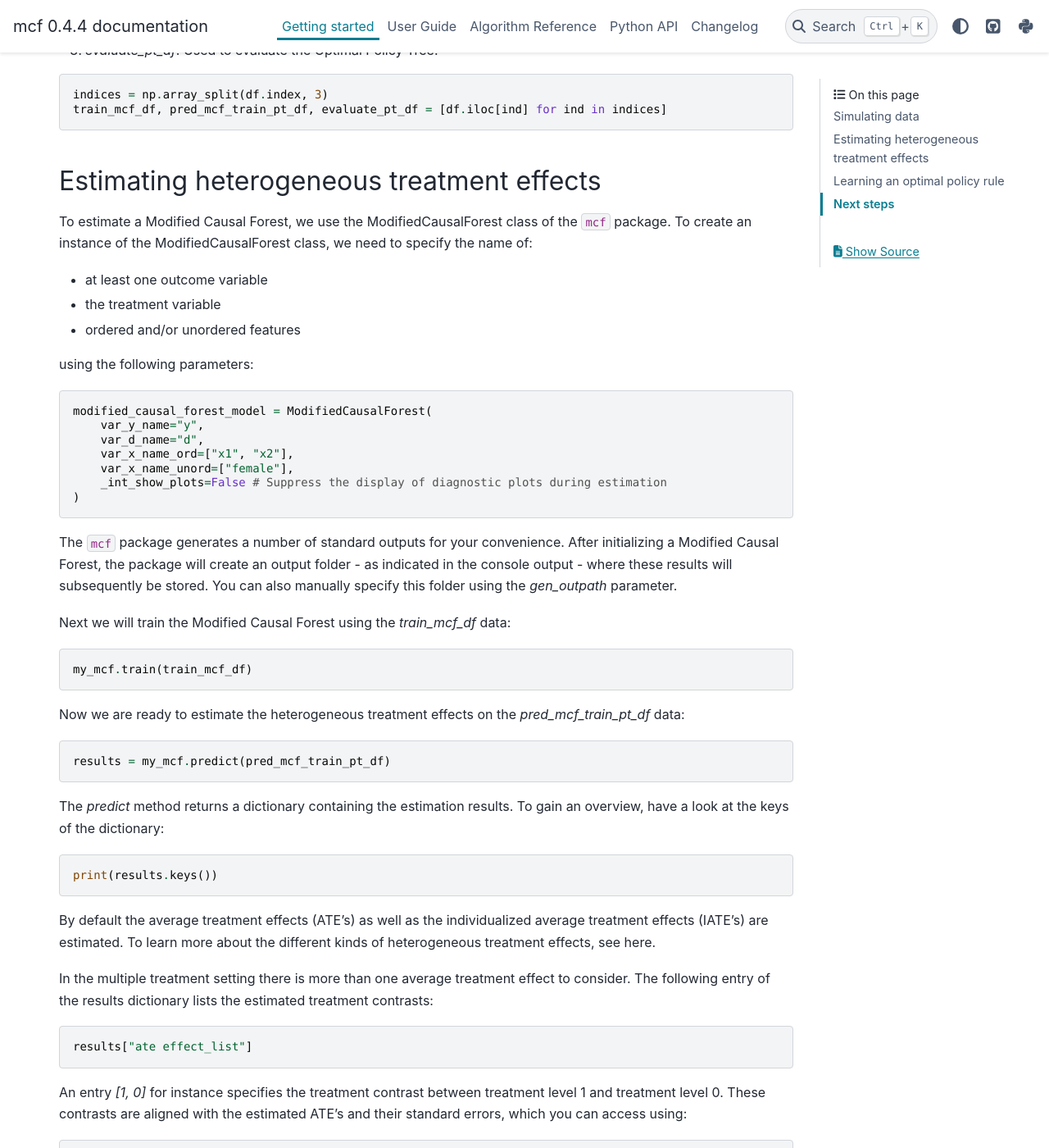
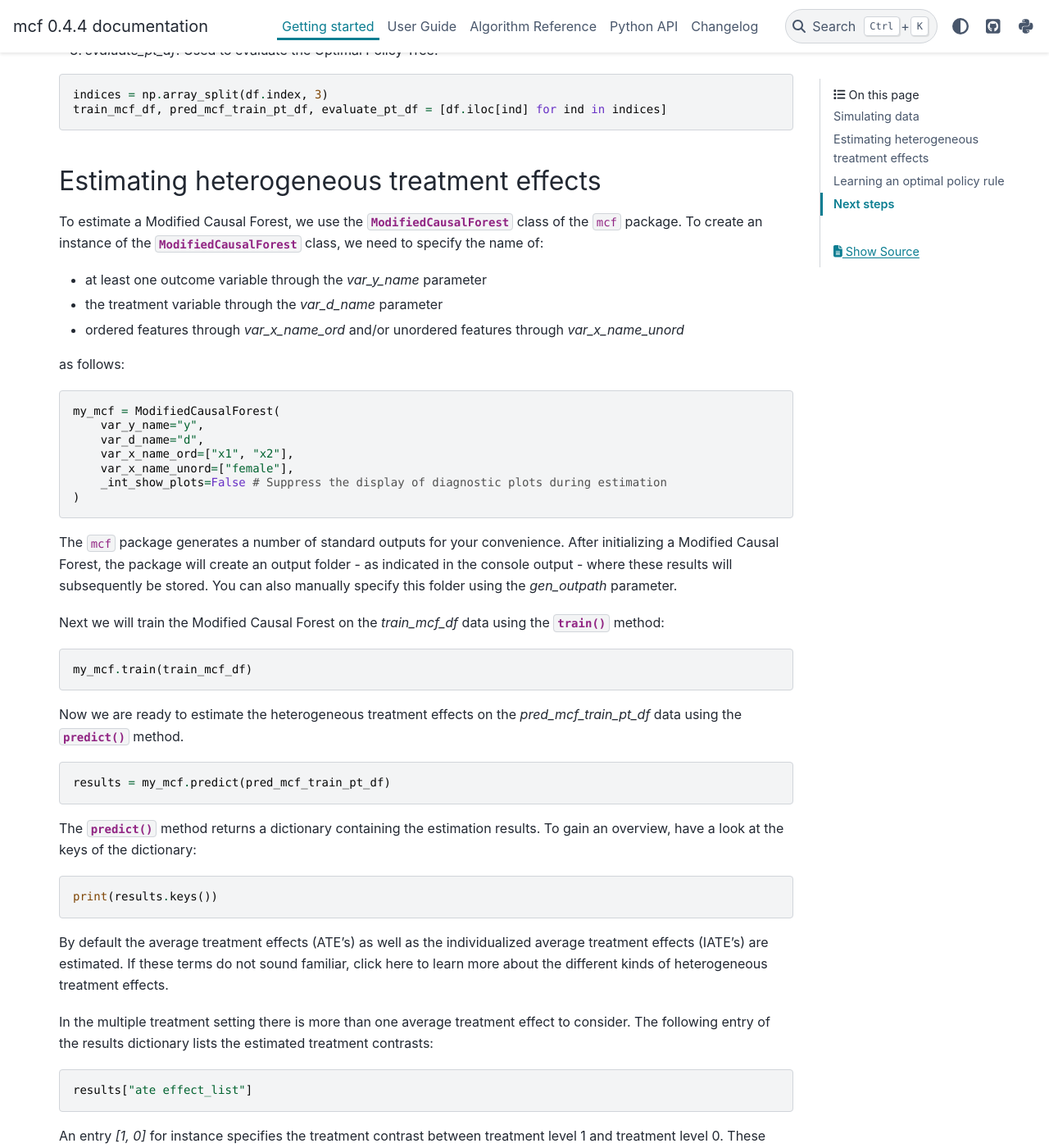
Before and after one commit to MCFpy/mcf, a Sphinx documentation site: the page built from docs/source/getting_started.rst, in a window 1280 px wide and 1400 px high, scrolled down 1174 px. Shown: the whole window at 82% size. Built offline with Sphinx 7.4.7 and the PyData theme 0.15.4, drawn with Linux system fonts in a browser that asks for light colours; some of the changed text lies outside the part shown.

Commit message:
Draft of getting started

```diff
--- a/docs/source/getting_started.rst
+++ b/docs/source/getting_started.rst
@@ -61,17 +61,17 @@
 Estimating heterogeneous treatment effects
 ------------------------------------------
 
-To estimate a Modified Causal Forest, we use the ModifiedCausalForest class of the ``mcf`` package. To create an instance of the ModifiedCausalForest class, we need to specify the name of:
+To estimate a Modified Causal Forest, we use the :py:class:`~mcf_mini.ModifiedCausalForest` class of the ``mcf`` package. To create an instance of the :py:class:`~mcf_mini.ModifiedCausalForest` class, we need to specify the name of:
 
-- at least one outcome variable
-- the treatment variable
-- ordered and/or unordered features
+- at least one outcome variable through the `var_y_name` parameter
+- the treatment variable through the `var_d_name` parameter
+- ordered features through `var_x_name_ord` and/or unordered features through `var_x_name_unord`
 
-using the following parameters:
+as follows:
 
 .. code-block:: python
 
-    modified_causal_forest_model = ModifiedCausalForest(
+    my_mcf = ModifiedCausalForest(
         var_y_name="y",
         var_d_name="d",
         var_x_name_ord=["x1", "x2"],
@@ -81,25 +81,25 @@
 
 The ``mcf`` package generates a number of standard outputs for your convenience. After initializing a Modified Causal Forest, the package will create an output folder - as indicated in the console output - where these results will subsequently be stored. You can also manually specify this folder using the `gen_outpath` parameter.
 
-Next we will train the Modified Causal Forest using the *train_mcf_df* data:
+Next we will train the Modified Causal Forest on the *train_mcf_df* data using the :py:meth:`~mcf_mini.ModifiedCausalForest.train` method:
 
 .. code-block:: python
 
     my_mcf.train(train_mcf_df)
 
-Now we are ready to estimate the heterogeneous treatment effects on the *pred_mcf_train_pt_df* data:
+Now we are ready to estimate the heterogeneous treatment effects on the *pred_mcf_train_pt_df* data using the :py:meth:`~mcf_mini.ModifiedCausalForest.predict` method.
 
 .. code-block:: python
 
     results = my_mcf.predict(pred_mcf_train_pt_df)
 
-The `predict` method returns a dictionary containing the estimation results. To gain an overview, have a look at the keys of the dictionary:
+The :py:meth:`~mcf_mini.ModifiedCausalForest.predict` method returns a dictionary containing the estimation results. To gain an overview, have a look at the keys of the dictionary:
 
 .. code-block:: python
 
     print(results.keys())
 
-By default the average treatment effects (ATE's) as well as the individualized average treatment effects (IATE's) are estimated. To learn more about the different kinds of heterogeneous treatment effects, see here.
+By default the average treatment effects (ATE's) as well as the individualized average treatment effects (IATE's) are estimated. If these terms do not sound familiar, click here to learn more about the different kinds of heterogeneous treatment effects.
 
 In the multiple treatment setting there is more than one average treatment effect to consider. The following entry of the results dictionary lists the estimated treatment contrasts:
 
@@ -120,23 +120,50 @@
 
     results["iate_data_df"]
 
-You can use the `analyse` method to investigate a number of post-estimation plots. These plots are also exported to the previously created output folder:
+Please refer to the documentation of the :py:meth:`~mcf_mini.ModifiedCausalForest.predict` method for a detailed description of the contents of this dictionary.
+
+You can also use the :py:meth:`~mcf_mini.ModifiedCausalForest.analyse` method to investigate a number of post-estimation plots. These plots are also exported to the previously created output folder:
 
 .. code-block:: python
 
     my_mcf.analyse(results)
 
-Finally, for out-of-sample evaluation, simply apply the `predict` method to the data held out for evaluation:
+Finally, for out-of-sample evaluation, simply apply the :py:meth:`mcf_mini.ModifiedCausalForest.predict` method to the data held out for evaluation:
 
 .. code-block:: python
 
     oos_results = my_mcf.predict(evaluate_pt_df)
 
-.. collapse:: For further optional parameters click here
+.. collapse :: Other commonly used parameters in :py:class:`~mcf_mini.ModifiedCausalForest`
 
-    TO-DO: Can we refer to single parameters of the constructor?
-    i.e. at least link them or even better have their description summarised here? (similar to autosummary?)
-    If we cannot do this, we may just list a couple of parameters (e.g. how to set weights, clusters, which variables to use for GATE etc., that we deem important and then generically refer to the API)
+    Test for collapse here
+
+.. list-table::
+    :header-rows: 1
+
+    * - Parameter
+      - Description
+    * - `var_id_name`
+      - Individual identifier.
+    * - `var_cluster_name`
+      - Cluster identifier.
+    * - `var_w_name`
+      - Weights assigned to each observation.
+    * - `var_y_tree_name`
+      - Outcome used to build trees. If not specified, the first outcome in `y_name` is selected for building trees.
+    * - `var_x_name_always_in_ord`
+      - Ordered feature(s) always used in splitting decision.
+    * - `var_x_name_always_in_unord`
+      - Unordered feature(s) always used in splitting decision.
+    * - `var_z_name_list`
+      - Ordered features with many values used for GATE estimation.
+    * - `var_z_name_ord`
+      - Ordered features with few values used for GATE estimation.
+    * - `var_z_name_unord`
+      - Unordered features used for GATE estimation.
+
+For a more detailed description of these parameters, please refer to the documentation of :py:class:`~mcf_mini.ModifiedCausalForest`.
+
 
 Learning an optimal policy rule
 -------------------------------
```
